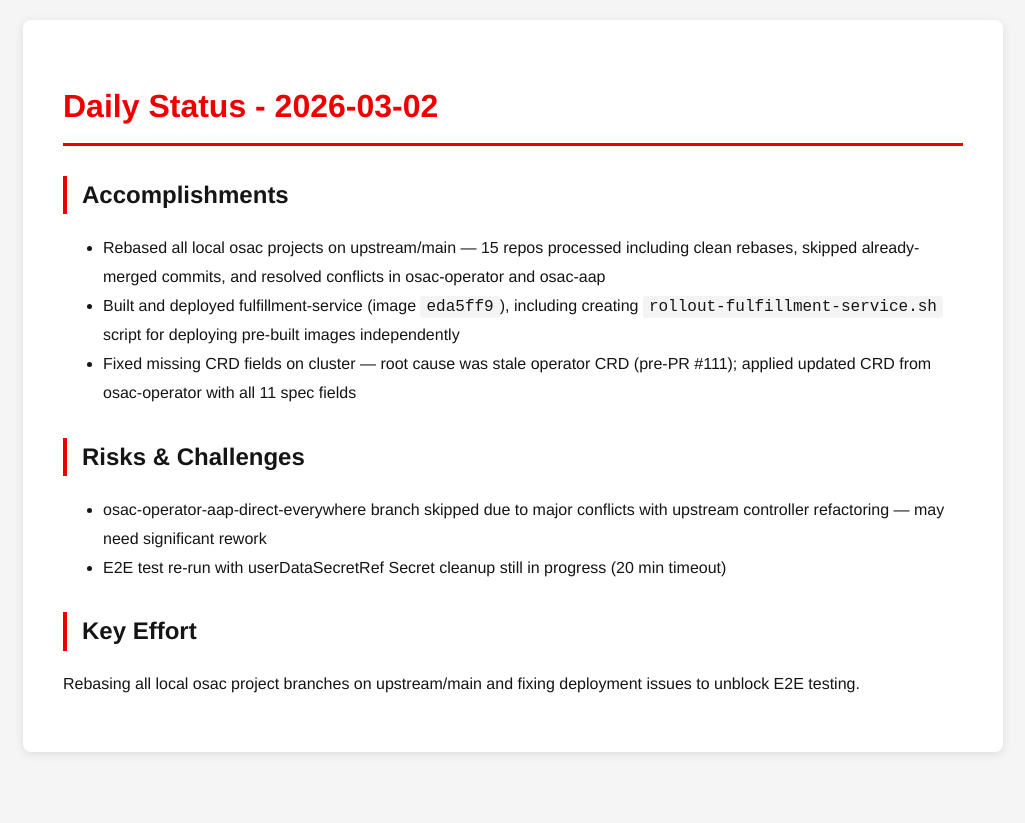
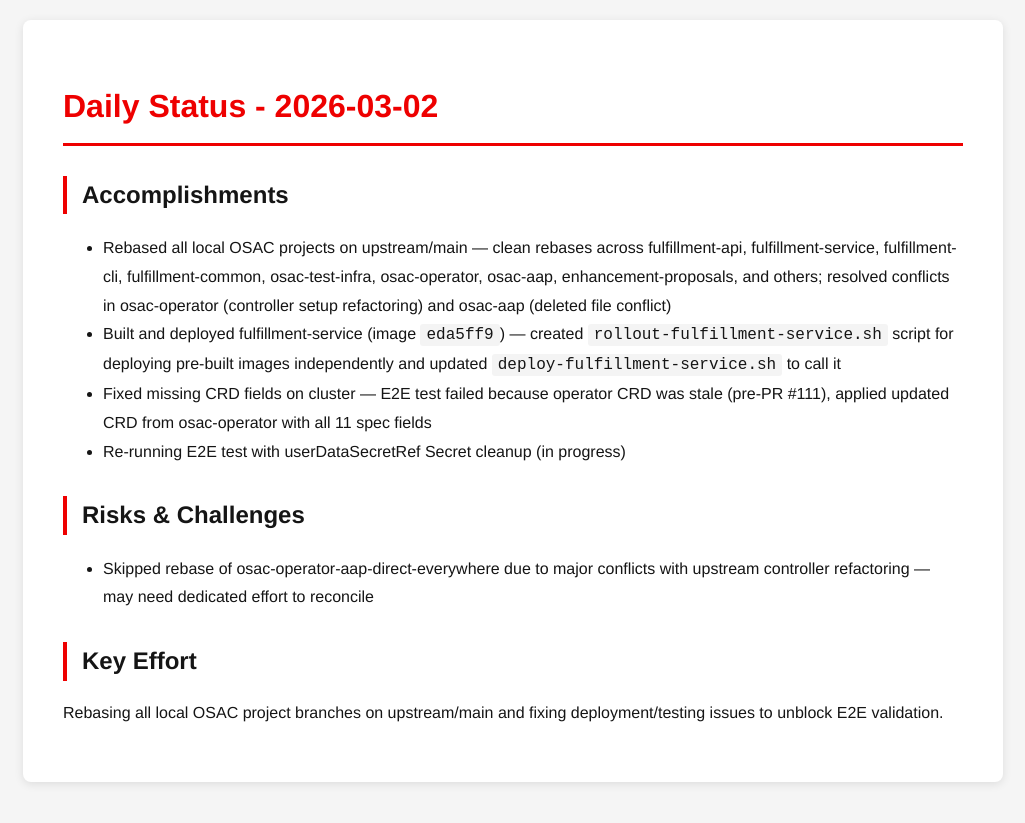
Before and after one commit to tzvatot/daily-status, a Jekyll site: the page built from 2026-03-02.md, in a window 1280 px wide. Shown: the top 823 px of the page, without its empty margins (127-1152 px from the left). Built offline with Jekyll 4.4.1, drawn with Linux system fonts in a browser that asks for light colours.

Commit message:
Daily status update - 2026-03-02

```diff
--- a/2026-03-02.md
+++ b/2026-03-02.md
@@ -7,13 +7,13 @@
 # Daily Status - 2026-03-02
 
 ## Accomplishments
-- Rebased all local osac projects on upstream/main — 15 repos processed including clean rebases, skipped already-merged commits, and resolved conflicts in osac-operator and osac-aap
-- Built and deployed fulfillment-service (image `eda5ff9`), including creating `rollout-fulfillment-service.sh` script for deploying pre-built images independently
-- Fixed missing CRD fields on cluster — root cause was stale operator CRD (pre-PR #111); applied updated CRD from osac-operator with all 11 spec fields
+- Rebased all local OSAC projects on upstream/main — clean rebases across fulfillment-api, fulfillment-service, fulfillment-cli, fulfillment-common, osac-test-infra, osac-operator, osac-aap, enhancement-proposals, and others; resolved conflicts in osac-operator (controller setup refactoring) and osac-aap (deleted file conflict)
+- Built and deployed fulfillment-service (image `eda5ff9`) — created `rollout-fulfillment-service.sh` script for deploying pre-built images independently and updated `deploy-fulfillment-service.sh` to call it
+- Fixed missing CRD fields on cluster — E2E test failed because operator CRD was stale (pre-PR #111), applied updated CRD from osac-operator with all 11 spec fields
+- Re-running E2E test with userDataSecretRef Secret cleanup (in progress)
 
 ## Risks & Challenges
-- osac-operator-aap-direct-everywhere branch skipped due to major conflicts with upstream controller refactoring — may need significant rework
-- E2E test re-run with userDataSecretRef Secret cleanup still in progress (20 min timeout)
+- Skipped rebase of osac-operator-aap-direct-everywhere due to major conflicts with upstream controller refactoring — may need dedicated effort to reconcile
 
 ## Key Effort
-Rebasing all local osac project branches on upstream/main and fixing deployment issues to unblock E2E testing.
+Rebasing all local OSAC project branches on upstream/main and fixing deployment/testing issues to unblock E2E validation.
```
